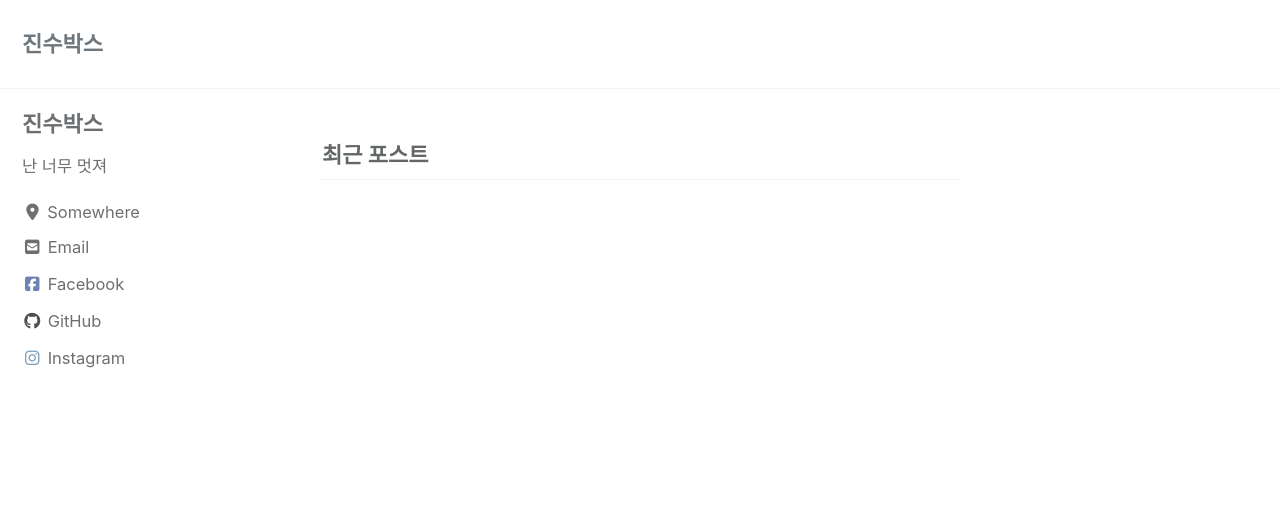
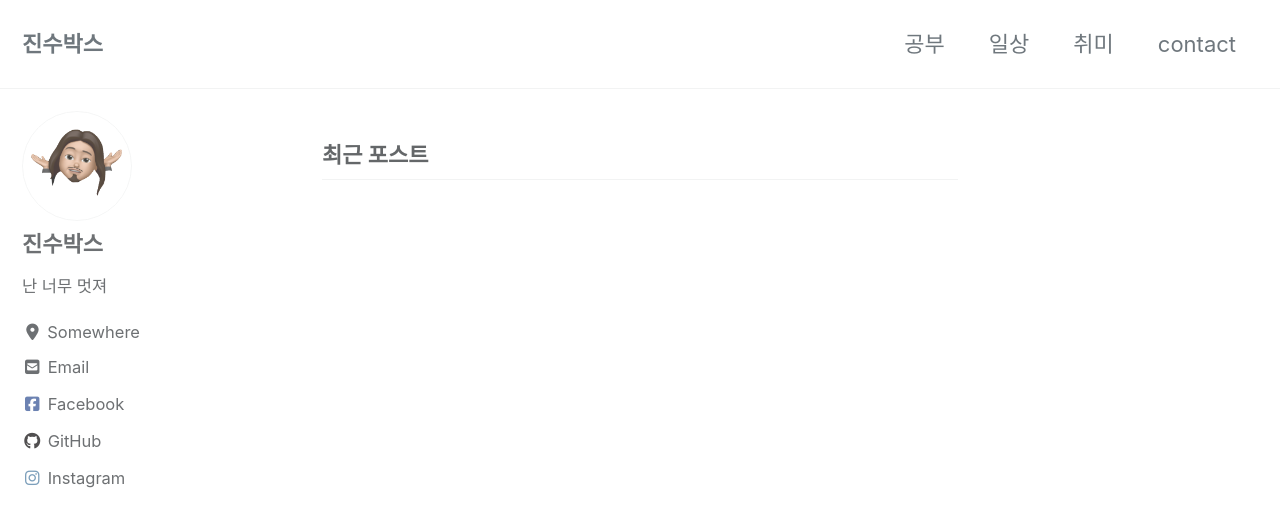
Before and after one commit to Jinsup9k/blog, a Jekyll site: the page built from index.html, in a window 1280 px wide and 900 px high. Shown: the top 527 px of the window. Built offline with Jekyll 4.4.1, drawn with Linux system fonts in a browser that asks for light colours; cached includes are drawn as plain includes; nearby versions of some CDN libraries; the list of posts is cut into pages by our own code; some of the changed text lies outside the part shown.

Commit message:
settting to _config.yml

```diff
--- a/_config.yml
+++ b/_config.yml
@@ -21,13 +21,13 @@
 subtitle: # site tagline that appears below site title in masthead
 name: "진수박스"
 description: "요절복통 좌충우돌 얼렁뚱땅"
-url: # the base hostname & protocol for your site e.g. "https://mmistakes.github.io"
-baseurl: # the subpath of your site, e.g. "/blog"
-repository: # GitHub username/repo-name e.g. "mmistakes/minimal-mistakes"
+url: "https://jinsup9k.github.io" # the base hostname & protocol for your site e.g. "https://mmistakes.github.io"
+baseurl: "" # the subpath of your site, e.g. "/blog"
+repository: "Jinsup9k/jinsup9k.github.io" # GitHub username/repo-name e.g. "mmistakes/minimal-mistakes"
 teaser: # path of fallback teaser image, e.g. "/assets/images/500x300.png"
 logo: # path of logo image to display in the masthead, e.g. "/assets/images/88x88.png"
 masthead_title: # overrides the website title displayed in the masthead, use " " for no title
-# breadcrumbs            : false # true, false (default)
+breadcrumbs: true # true, false (default)
 words_per_minute: 200
 comments:
   provider: # false (default), "disqus", "discourse", "facebook", "staticman", "staticman_v2", "utterances", "custom"
@@ -93,7 +93,7 @@
 # Site Author
 author:
   name: "진수박스"
-  avatar: # path of avatar image, e.g. "/assets/images/bio-photo.jpg"
+  avatar: "../assets/img/pjs.png" # path of avatar image, e.g. "/assets/images/bio-photo.jpg"
   bio: "난 너무 멋져"
   location: "Somewhere"
   email:
@@ -125,10 +125,10 @@
     #   # url:
     - label: "Facebook"
       icon: "fab fa-fw fa-facebook-square"
-      # url:
+      url: " "
     - label: "GitHub"
       icon: "fab fa-fw fa-github"
-      url:
+      url: " "
     # - label: "GitLab"
     #   icon: "fab fa-fw fa-gitlab"
     #   # url:
@@ -137,7 +137,7 @@
     #   # url:
     - label: "Instagram"
       icon: "fab fa-fw fa-instagram"
-      url:
+      url: " "
 
 # Reading Files
 include:
@@ -203,7 +203,7 @@
 permalink: /:categories/:title/
 paginate: 5 # amount of posts to show
 paginate_path: /page:num/
-timezone: # https://en.wikipedia.org/wiki/List_of_tz_database_time_zones
+timezone: Asia/Seoul # https://en.wikipedia.org/wiki/List_of_tz_database_time_zones
 
 # Plugins (previously gems:)
 plugins:
@@ -266,6 +266,17 @@
       layout: single
       author_profile: true
       read_time: true
-      comments: # true
+      comments: true
       share: true
       related: true
+  # _pages
+  - scope:
+      path: "/contact"
+      type: pages
+    values:
+      layout: single
+      author_profile: true
+      read_time: false
+      comments: true
+      share: true
+      related: false
--- a/_data/navigation.yml
+++ b/_data/navigation.yml
@@ -10,5 +10,11 @@
   #   url: /collection-archive/
   # - title: "Sitemap"
   #   url: /sitemap/
-  title: "공부"
-  url: /work/
+  - title: "공부"
+    url: /work/
+  - title: "일상"
+    url: /life/
+  - title: "취미"
+    url: /hobby/
+  - title: "contact"
+    url: /contact/
```
Also changed, not shown: assets/img/pjs.png (added), 1 other file.
